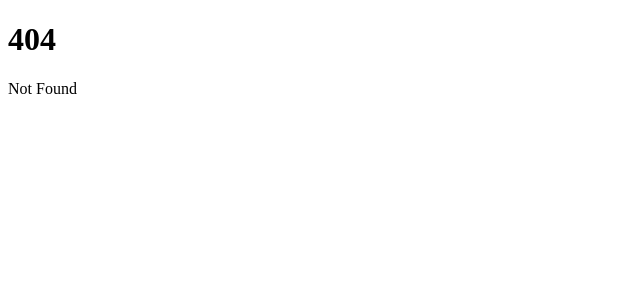
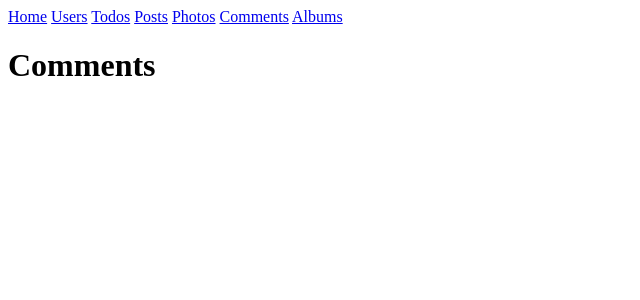
Before and after one commit to pricetula/sveltekit-tester, a SvelteKit app: page /comments in a window 1280 px wide. Before the commit this address had no page. Shown: the top 300 px of the page, without its empty margins (0-640 px from the left). Built offline with nearby package versions, Linux system fonts and the light colour scheme.

Commit message:
addded test pages

```diff
--- /dev/null
+++ b/src/routes/+layout.svelte
@@ -0,0 +1,13 @@
+<main>
+	<nav>
+		<a href="/">Home</a>
+        <a href="/users">Users</a>
+        <a href="/todos">Todos</a>
+        <a href="/posts">Posts</a>
+        <a href="/photos">Photos</a>
+        <a href="/comments">Comments</a>
+        <a href="/albums">Albums</a>
+	</nav>
+
+	<slot />
+</main>
--- /dev/null
+++ b/src/routes/albums/+page.svelte
@@ -0,0 +1 @@
+<h1>Albums</h1>
--- /dev/null
+++ b/src/routes/comments/+page.svelte
@@ -0,0 +1 @@
+<h1>Comments</h1>
--- /dev/null
+++ b/src/routes/photos/+page.svelte
@@ -0,0 +1 @@
+<h1>Photos</h1>
--- /dev/null
+++ b/src/routes/posts/+page.svelte
@@ -0,0 +1 @@
+<h1>Posts</h1>
--- /dev/null
+++ b/src/routes/todos/+page.svelte
@@ -0,0 +1 @@
+<h1>Todos</h1>
--- /dev/null
+++ b/src/routes/users/+page.svelte
@@ -0,0 +1 @@
+<h1>Users</h1>
```
